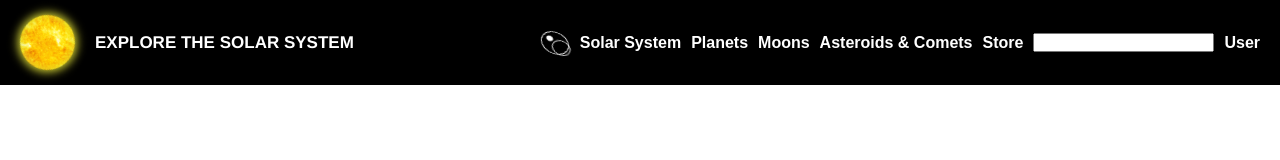
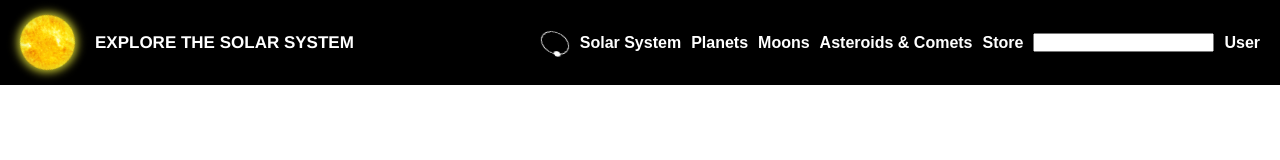
Before and after one commit to canbayazit/3D-Solar-System-App, a React (Create React App) app: page / in a window 1280 px wide. Shown: the top 160 px of the page. Built offline with nearby package versions, Linux system fonts and the light colour scheme.

Commit message:
orrery logo styling

```diff
--- a/src/Components/Header/Header.js
+++ b/src/Components/Header/Header.js
@@ -14,31 +14,42 @@ const Header = () => {
       </div>
       <div className={style.right_header}>
         <div className={style.orrery}>
+        <div className={style.outmost_circle}>
+            <div className={style.outmost_dot}></div>
+          </div>
           <div className={style.outer_circle}>
-            <div className={style.outer_dot}>
-              <div className={style.inner_circle}>
-              <div className={style.innet_dot}>
-              <div className={style.sun}></div>
-              </div>
-              </div>
-            </div>
+            <div className={style.outer_dot}></div>
           </div>
+          <div className={style.inner_circle}>
+            <div className={style.inner_dot}></div>
+          </div>
+          <div className={style.sun}></div>
         </div>
         <ul>
           <li>
-            <Link to={"/solarsystem"} className="link">Solar System</Link>{" "}
+            <Link to={"/solarsystem"} className="link">
+              Solar System
+            </Link>{" "}
           </li>
           <li>
-            <Link to={"/planets"} className="link">Planets</Link>
+            <Link to={"/planets"} className="link">
+              Planets
+            </Link>
           </li>
           <li>
-            <Link to={"/moons"} className="link">Moons</Link>
+            <Link to={"/moons"} className="link">
+              Moons
+            </Link>
           </li>
           <li>
-            <Link to={"/asteroidsandcomets"} className="link">Asteroids & Comets</Link>
+            <Link to={"/asteroidsandcomets"} className="link">
+              Asteroids & Comets
+            </Link>
           </li>
           <li>
-            <Link to={"/store"} className="link">Store</Link>
+            <Link to={"/store"} className="link">
+              Store
+            </Link>
           </li>
           <li>
             <div className={style.search_container}>
@@ -48,13 +59,13 @@ const Header = () => {
                 value={value}
                 onChange={(e) => setText(e.target.value)}
               />
-              <div className={style.search_icon}>
-
-              </div>
+              <div className={style.search_icon}></div>
             </div>
           </li>
           <li>
-            <Link to={"/user"} className="link">User</Link>
+            <Link to={"/user"} className="link">
+              User
+            </Link>
           </li>
         </ul>
       </div>
```
